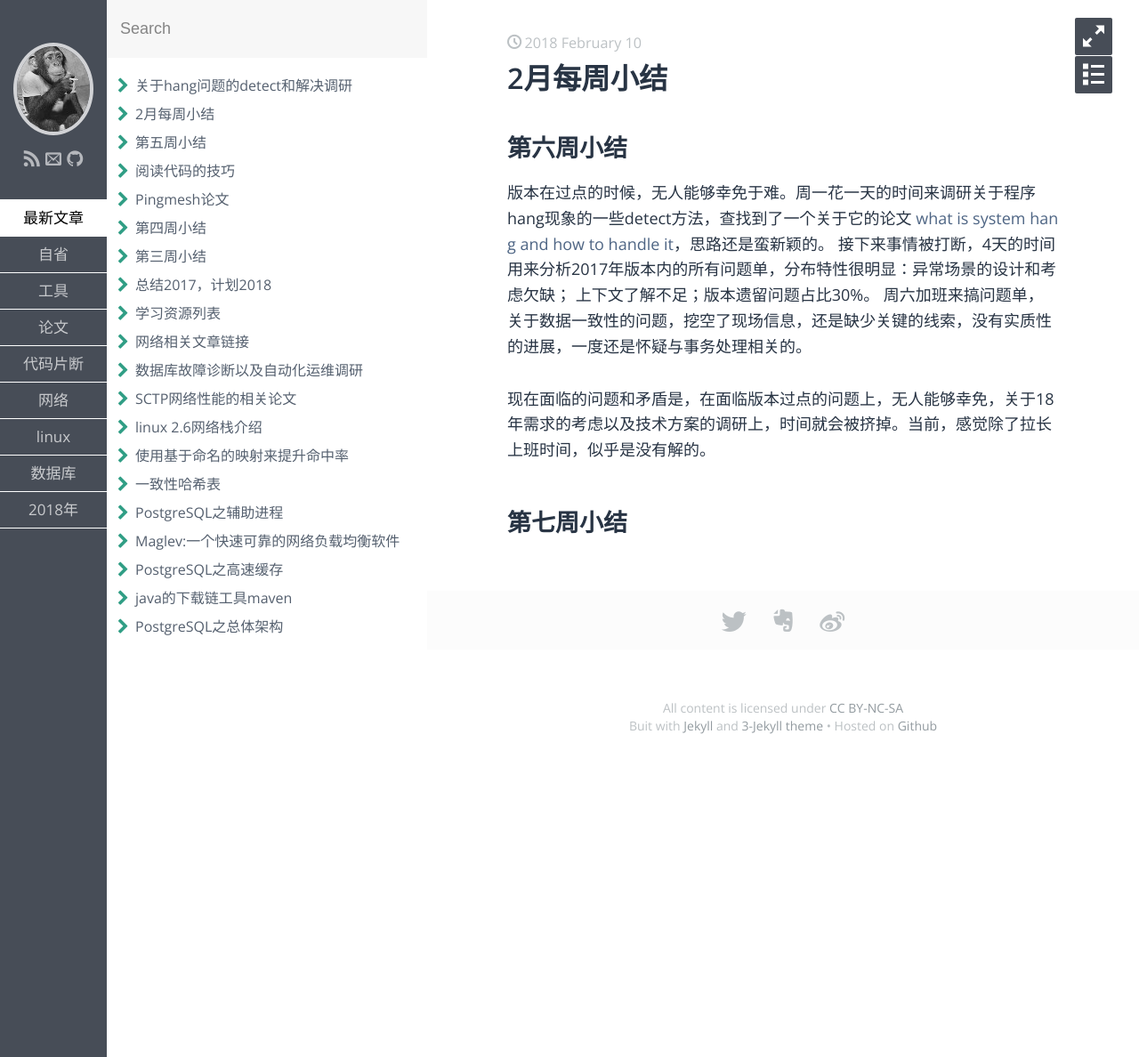
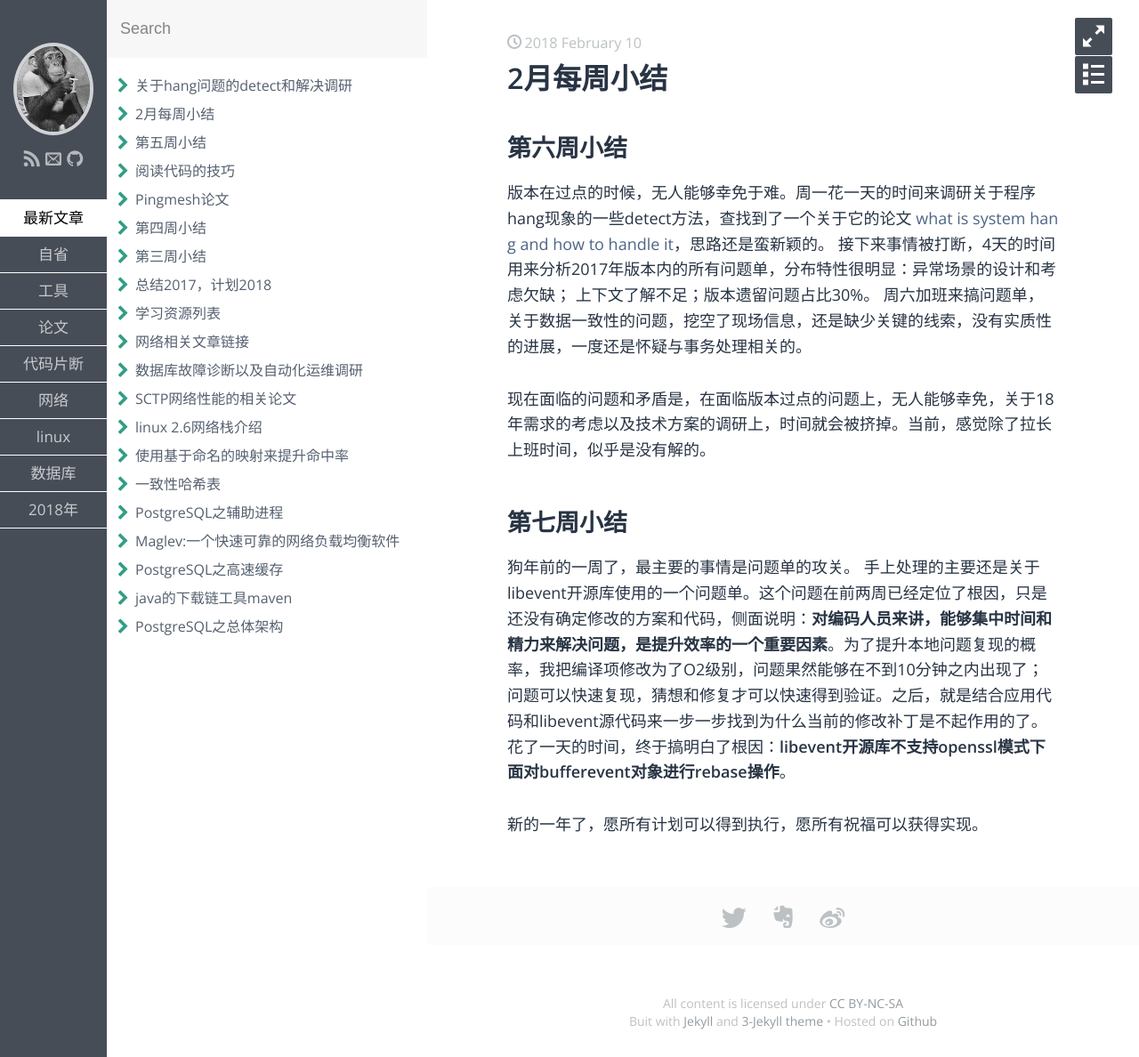
Before and after one commit to feelkill/feelkill.github.io, a Jekyll site: the page built from _posts/2018year/2018-02-10-about-this-week06.md, in a window 1280 px wide. Shown: the whole page at 89% size. Built offline with Jekyll 4.4.1, drawn with Linux system fonts in a browser that asks for light colours; some web fonts are replaced.

Commit message:
第七周小结

```diff
--- a/_posts/2018year/2018-02-10-about-this-week06.md
+++ b/_posts/2018year/2018-02-10-about-this-week06.md
@@ -12,3 +12,7 @@ keywords: 总结
 现在面临的问题和矛盾是，在面临版本过点的问题上，无人能够幸免，关于18年需求的考虑以及技术方案的调研上，时间就会被挤掉。当前，感觉除了拉长上班时间，似乎是没有解的。
 
 ## 第七周小结
+
+狗年前的一周了，最主要的事情是问题单的攻关。 手上处理的主要还是关于libevent开源库使用的一个问题单。这个问题在前两周已经定位了根因，只是还没有确定修改的方案和代码，侧面说明：**对编码人员来讲，能够集中时间和精力来解决问题，是提升效率的一个重要因素**。为了提升本地问题复现的概率，我把编译项修改为了O2级别，问题果然能够在不到10分钟之内出现了；问题可以快速复现，猜想和修复才可以快速得到验证。之后，就是结合应用代码和libevent源代码来一步一步找到为什么当前的修改补丁是不起作用的了。花了一天的时间，终于搞明白了根因：**libevent开源库不支持openssl模式下面对bufferevent对象进行rebase操作**。
+
+新的一年了，愿所有计划可以得到执行，愿所有祝福可以获得实现。
```
